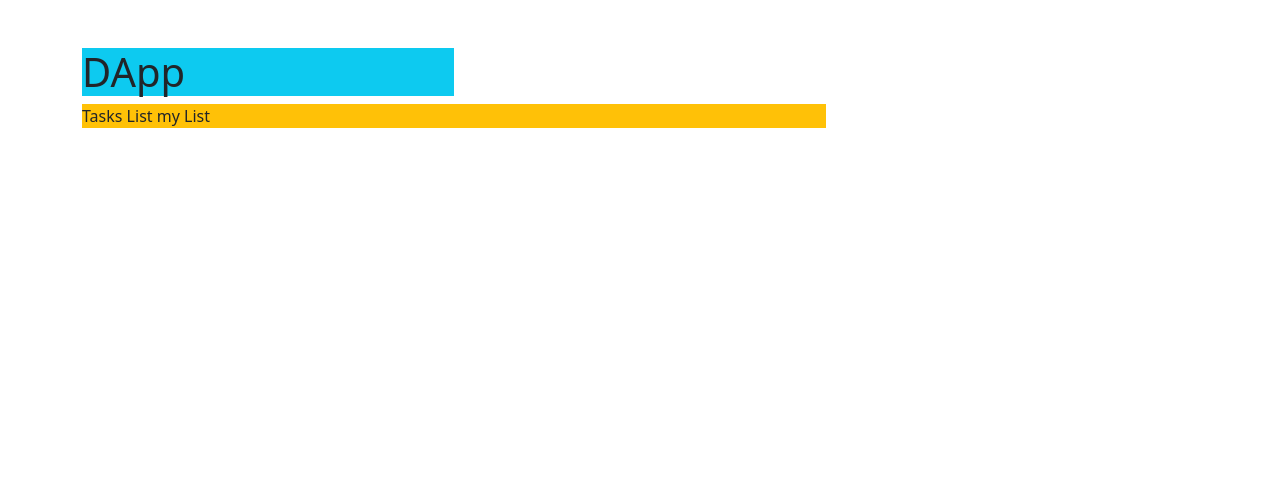
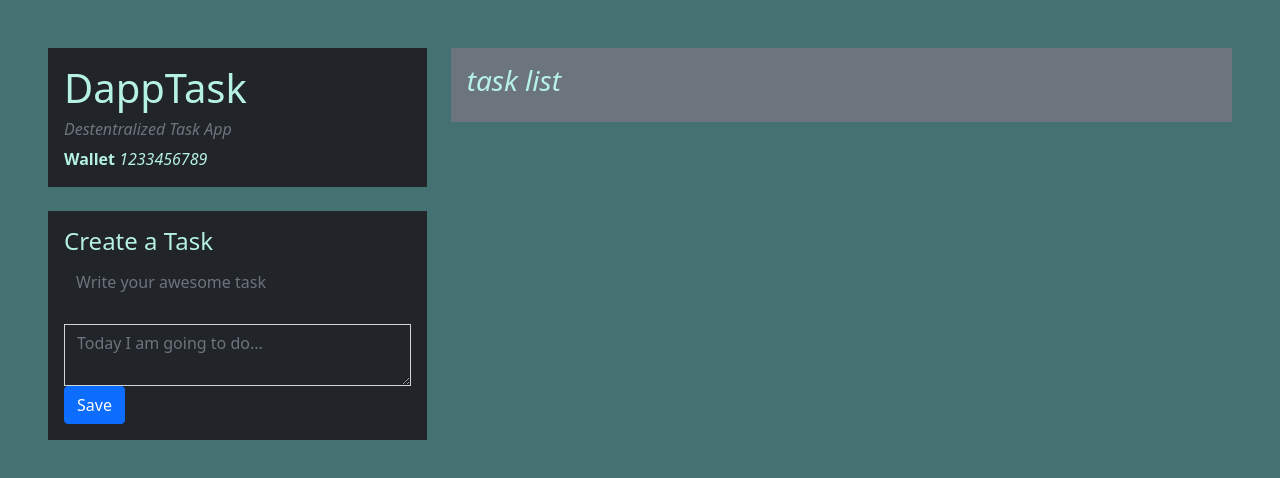
Before and after one commit to Hamipluf/TasksContract, a website: page client/index.html in a window 1280 px wide. Drawn offline with nearby package versions, Linux system fonts and the light colour scheme.

Commit message:
Actualizando frontend y agregado verificafiones

```diff
--- a/client/app.js
+++ b/client/app.js
@@ -0,0 +1,16 @@
+
+App = {
+    init: () => {
+        console.log("loaded")
+        App.loadEthereum()
+    },
+//Aca verifico si tienen una billetera instalada para poder firmar la transaccion
+    loadEthereum: () => {
+        if (window.ethereum) {
+            console.log("Ethereum verification succefuly")
+        } else {
+            console.log("The browser does not have ethereum, try installing MetaMask")
+        }
+    }
+
+}
--- a/client/index.html
+++ b/client/index.html
@@ -5,20 +5,48 @@
    <meta http-equiv="X-UA-Compatible" content="IE=edge">
    <meta name="viewport" content="width=device-width, initial-scale=1.0">
    <link rel="stylesheet" href="/libs/bootstrap/dist/css/bootstrap.min.css">
-   <title>DApp Task</title>
+   <link rel="stylesheet" href="./main.css">
+   <title>Dapp Task</title>
 </head>
 <body>
-  <div class="container py-5">
-     <div calss="row">
-         <div class="col-md-4 bg-info">
-         <h1>DApp</h1>
+      <div class="conteiner py-5 px-5">
+         <div class="row">
+            <div class="col-md-4">
+
+
+               <div class="card-body  rounded-0 nb-4 bg-dark">
+               <h1>DappTask</h1>
+               <em><h6 class="text-muted">Destentralized Task App</h6></em>
+               <strong><span>Wallet</span></strong>
+               <em><span>1233456789</span></em>
+            </div><br>
+
+            <form class="card-body bg-dark rounded-0">
+               <h4>Create a Task </h4>
+
+               <input type="text" placeholder="Write your awesome task" class="form-control bg-dark text-white rounded-0 border-0"><br>
+
+               <textarea rows="2" class="form-control bg-dark text-white rounded-0" placeholder="Today I am going to do..."></textarea>
+
+               <button class="btn btn-primary">
+                  Save
+               </button>
+
+            </form>
+
+
          </div>
-         <div class="col-md-8 bg-warning">
-          Tasks List my List
-     </div>
 
-     </div>
+            <div class="col-md-8">
+               <div class="card-body bg-secondary rounded-0">
+              <h3><em>task list</em></h3>
+              </div>
+            </div>
+         </div>
+    </div>
 
-  </div>
+<!--Scripts -->
+<script src="./app.js"></script>
+
 </body>
 </html>
--- a/client/main.css
+++ b/client/main.css
@@ -0,0 +1,4 @@
+body {
+    background: #447172;
+    color: #B6F1E5;
+}
```
